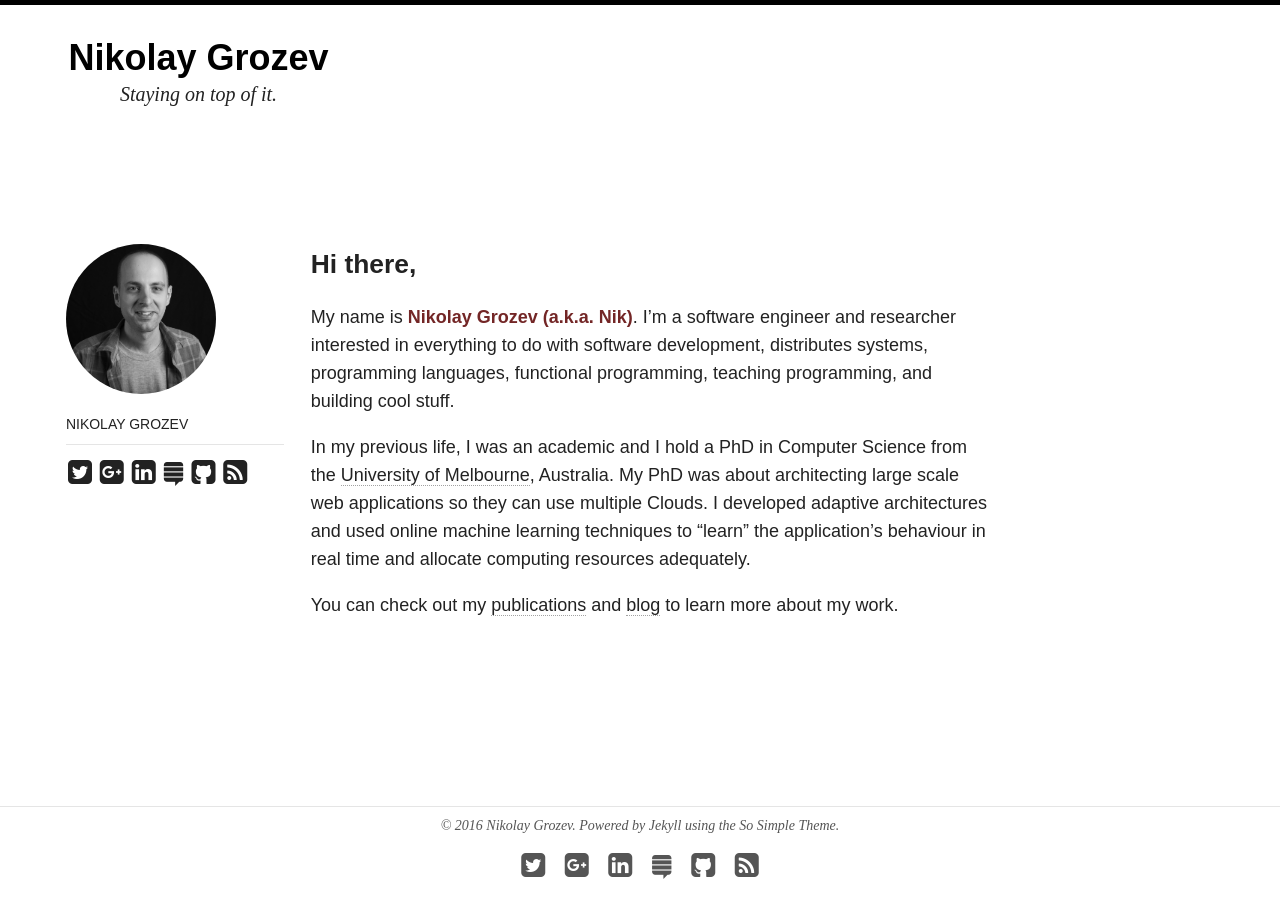
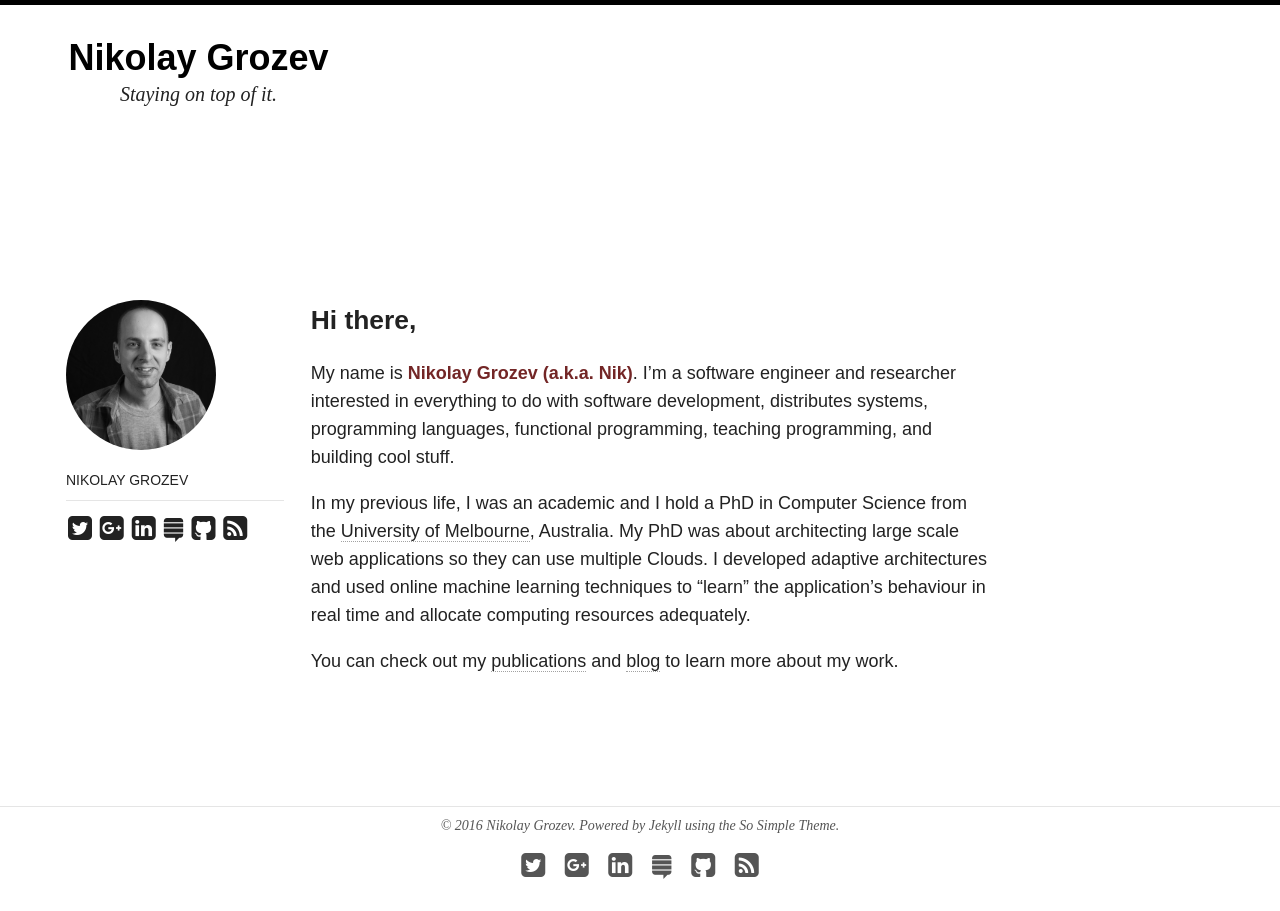
Before and after one commit to nikolayg/nikgrozev-website, a Jekyll site: the page built from index.md, in a window 1280 px wide. Built offline with Jekyll 4.4.1, drawn with Linux system fonts in a browser that asks for light colours; nearby versions of some CDN libraries.

Commit message:
Added more space after the title

```diff
--- a/_sass/_page.scss
+++ b/_sass/_page.scss
@@ -32,6 +32,12 @@
 
 .entry-header {
 	@include fill-parent;
+	@include media($medium) {
+		margin-bottom: 3em;
+	}
+	@include media($large) {
+		margin-bottom: 5em;
+	}
 }
 
 /* tag listing in page header */
```
